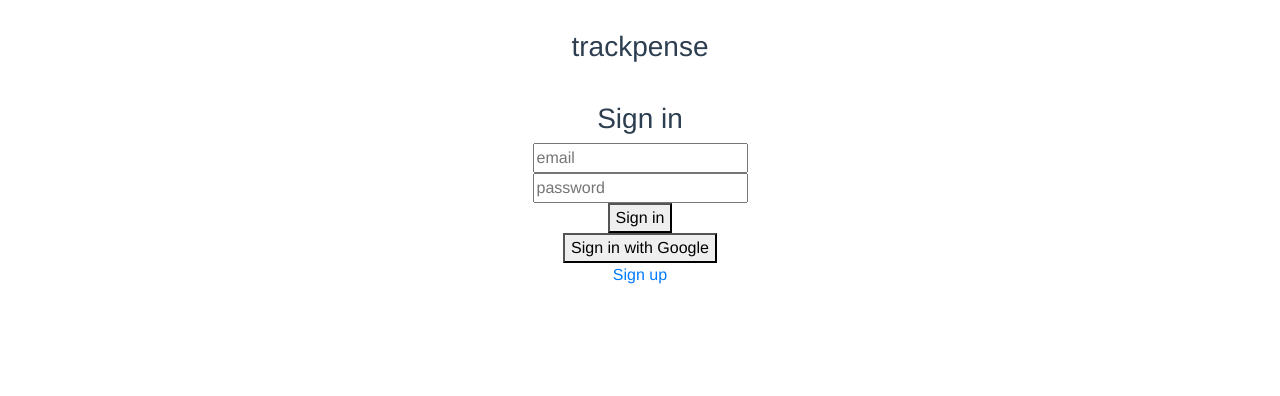
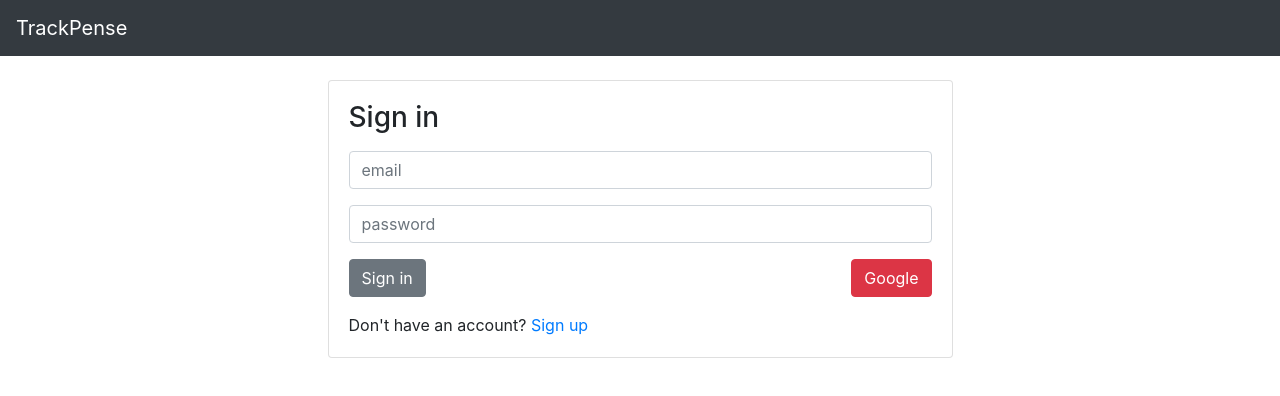
Before and after one commit to sebinemeth/trackpense, a Vue app: page /login in a window 1280 px wide. Shown: the top 396 px of the page. Built offline with nearby package versions, Linux system fonts and the light colour scheme; no server answers.

Commit message:
login & signup redesign

```diff
--- a/src/App.vue
+++ b/src/App.vue
@@ -1,31 +1,12 @@
 <template>
   <div id="app">
     <div id="nav">
-      <h3>trackpense</h3>
+      <b-navbar toggleable="lg" type="dark" variant="dark">
+        <b-navbar-brand href="#">TrackPense</b-navbar-brand>
+      </b-navbar>
     </div>
-    <router-view/>
+    <router-view />
   </div>
 </template>
 
-<style lang="scss">
-#app {
-  font-family: Avenir, Helvetica, Arial, sans-serif;
-  -webkit-font-smoothing: antialiased;
-  -moz-osx-font-smoothing: grayscale;
-  text-align: center;
-  color: #2c3e50;
-}
-
-#nav {
-  padding: 30px;
-
-  a {
-    font-weight: bold;
-    color: #2c3e50;
-
-    &.router-link-exact-active {
-      color: #42b983;
-    }
-  }
-}
-</style>
+<style lang="scss"></style>
--- a/src/views/Login.vue
+++ b/src/views/Login.vue
@@ -1,11 +1,33 @@
 <template>
   <div class="login">
-    <h3>Sign in</h3>
-    <input v-model="email" type="text" placeholder="email" /><br />
-    <input v-model="password" type="password" placeholder="password" /><br />
-    <button @click="login">Sign in</button><br />
-    <button @click="loginGoogle">Sign in with Google</button><br />
-    <router-link to="/signup">Sign up</router-link>
+    <b-row class="justify-content-center">
+      <b-col cols="10" sm="6">
+        <b-card class="mt-4">
+          <h3>Sign in</h3>
+          <b-form>
+            <b-form-input
+              class="mt-3"
+              v-model="email"
+              type="text"
+              placeholder="email"
+            />
+            <b-form-input
+              class="mt-3"
+              v-model="password"
+              type="password"
+              placeholder="password"
+            />
+            <div class="mt-3 d-flex justify-content-between">
+              <b-button @click="login">Sign in</b-button>
+              <b-button @click="loginGoogle" variant="danger">Google</b-button>
+            </div>
+            <div class="mt-3">
+              Don't have an account? <router-link to="/signup">Sign up</router-link>
+            </div>
+          </b-form>
+        </b-card>
+      </b-col>
+    </b-row>
   </div>
 </template>
 
@@ -14,7 +36,7 @@ import firebase from "firebase";
 export default {
   name: "Login",
   data() {
-    return {email: "", password: ""};
+    return { email: "", password: "" };
   },
   methods: {
     async login(event, provider = null) {
--- a/src/views/SignUp.vue
+++ b/src/views/SignUp.vue
@@ -1,10 +1,32 @@
 <template>
   <div class="signup">
-    <h3>Sign up</h3>
-    <input v-model="email" type="text" placeholder="email" /><br />
-    <input v-model="password" type="password" placeholder="password" /><br />
-    <button @click="signup">Sign up</button><br />
-    <router-link to="/login">Back to login</router-link>
+    <b-row class="justify-content-center">
+      <b-col cols="10" sm="6">
+        <b-card class="mt-4">
+          <h3>Sign up</h3>
+          <b-form>
+            <b-form-input
+              class="mt-3"
+              v-model="email"
+              type="text"
+              placeholder="email"
+            />
+            <b-form-input
+              class="mt-3"
+              v-model="password"
+              type="password"
+              placeholder="password"
+            />
+            <div class="mt-3 d-flex justify-content-between">
+              <b-button @click="signup">Sign up</b-button>
+            </div>
+            <div class="mt-3">
+              Already have an account? <router-link to="/login">Sign in</router-link>
+            </div>
+          </b-form>
+        </b-card>
+      </b-col>
+    </b-row>
   </div>
 </template>
 
```
